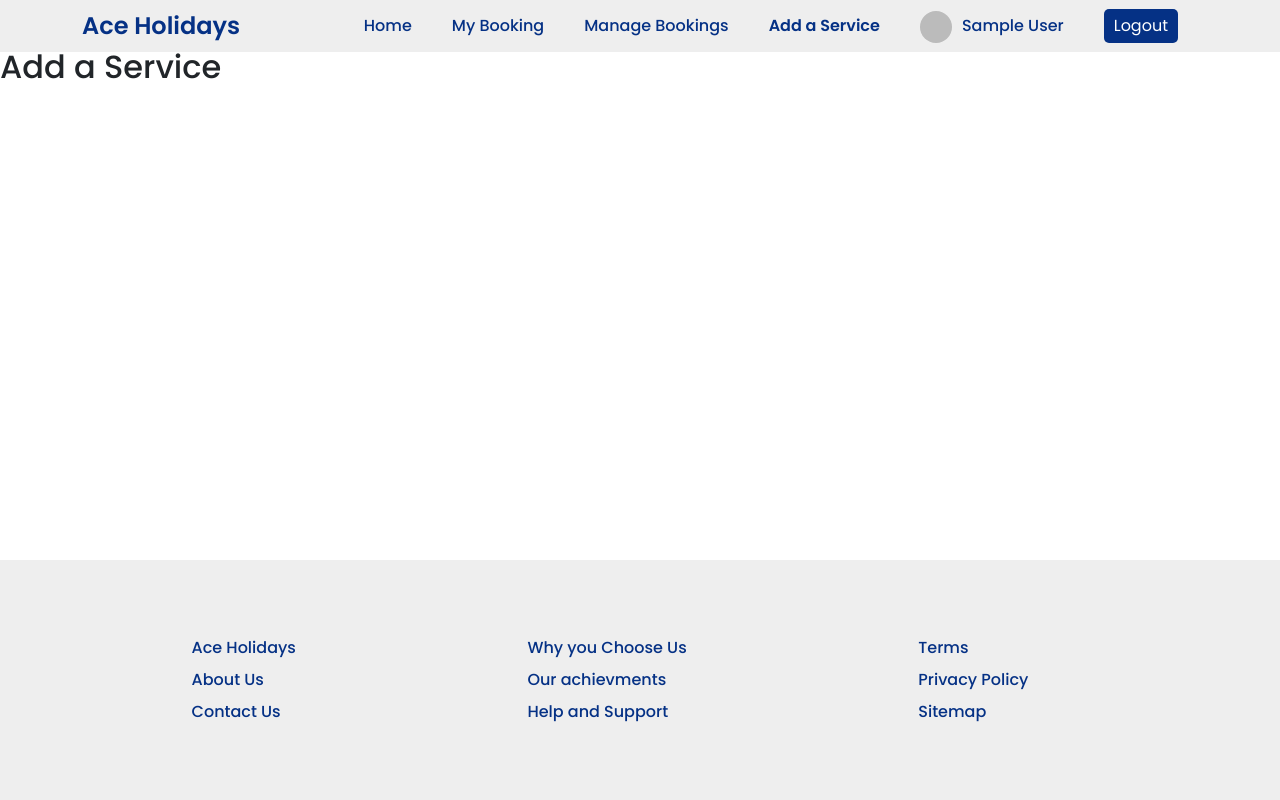
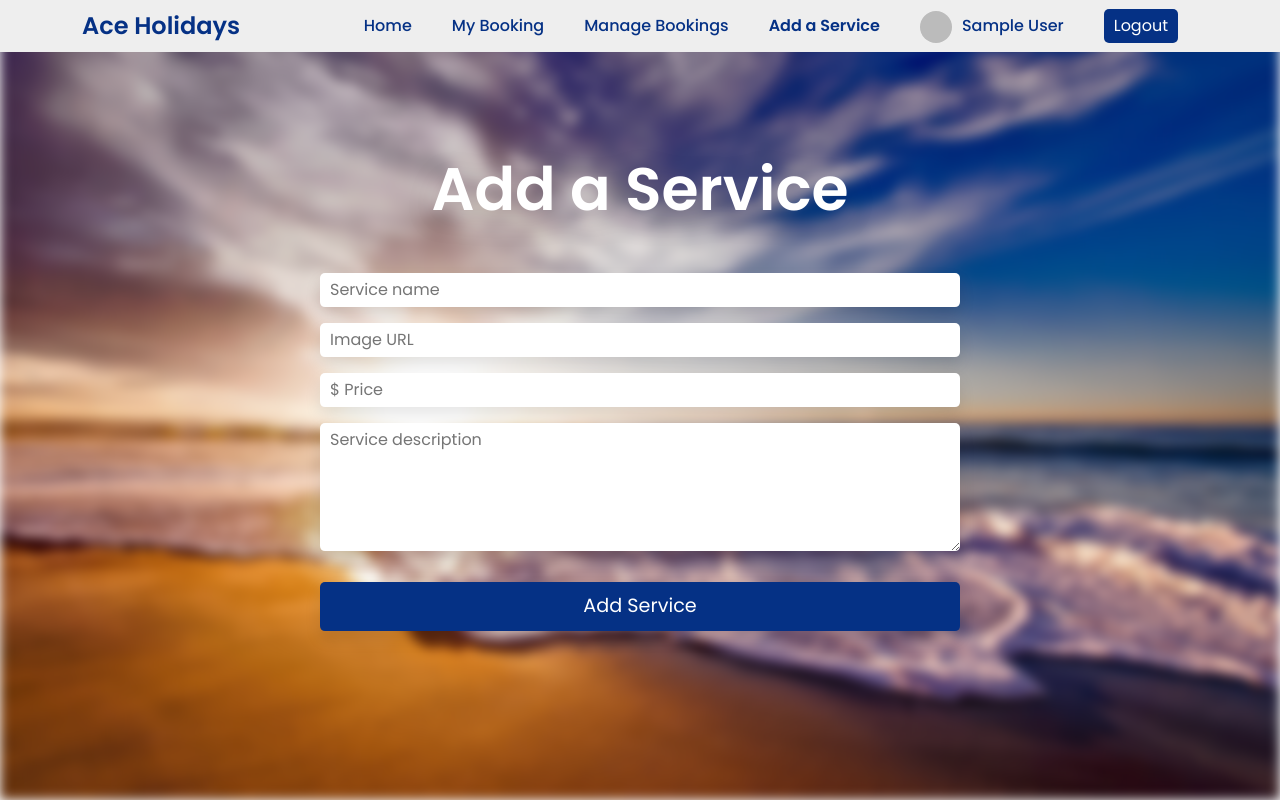
Before and after one commit to msadikjowel/tourism-website-clientside, a React (Create React App) app: page /addService in a window 1280 px wide. Shown: the top 800 px of the page. Built offline with nearby package versions, Linux system fonts and the light colour scheme; no server answers; sample sign-in values are in the browser's storage.

Commit message:
final added

```diff
--- a/src/Pages/AddService/AddService.css
+++ b/src/Pages/AddService/AddService.css
@@ -0,0 +1,78 @@
+.addService-banner{
+    /* border: 1px solid red; */
+    width: 100%;
+    height: 100vh;
+    background-image: url(./../../images/addservice.jpg);
+    filter: blur(6px);
+    -webkit-filter: blur(6px);
+    background-position: center;
+    background-repeat: no-repeat;
+    background-size: cover;
+}
+
+.addService-text {
+    color: white;
+    font-weight: bold;
+    position: absolute;
+    top: 50%;
+    left: 50%;
+    transform: translate(-50%, -50%);
+    z-index: 2;
+    width: 80%;
+    padding: 20px;
+    text-align: center;
+}
+
+.addService-text h2{
+    font-weight: bolder;
+    font-size: 60px;
+    margin-bottom: 3rem;
+    filter: drop-shadow(0 .5rem 1rem rgba(0,0,0,.1));
+
+}
+
+.addService-text input, textarea{
+    border: none;
+    outline: none;
+    border-radius: 5px;
+    margin-bottom: 1rem;
+    padding: 5px 10px;
+    width: 40rem;
+    box-shadow:0 .5rem 1rem rgba(0,0,0,.1);
+
+}
+
+.addService-text textarea{
+    height: 8rem;
+}
+
+.addService-text #addServiceBtn{
+    border: none;
+    padding: 10px 20px;
+    font-size: 1.2rem;
+    background-color: #053185;
+    color: #fff;
+    border-radius: 5px;
+}
+
+
+/* media queries */
+@media(max-width: 768px){
+    .addService-text h2{
+        font-size: 40px;
+    }
+
+    .addService-text input, textarea{
+        width: 20rem;
+    }
+}
+
+@media(max-width: 400px){
+    .addService-text h2{
+        font-size: 30px;
+    }
+
+    .addService-text input, textarea{
+        width: 10rem;
+    }
+}
--- a/src/Pages/AddService/AddService.js
+++ b/src/Pages/AddService/AddService.js
@@ -1,10 +1,55 @@
 import React from 'react';
+import { useForm } from "react-hook-form";
+
 import './AddService.css'
 
 const AddService = () => {
+    // react hook
+    const { register, handleSubmit, reset, formState: { errors } } = useForm();
+    const onSubmit = data => {
+
+
+
+        fetch(`http://localhost:5000/addService`, {
+            method: 'POST',
+            headers: { 'content-type': 'application/json' },
+            body: JSON.stringify(data),
+        })
+            .then(res => res.json())
+            .then(result => {
+
+                alert('Service Added Successfully!');
+                reset();
+            })
+    };
     return (
-        <div>
-            <h2 className="mt-5">Add a Service</h2>
+        <div className="addService">
+            <div className="addService-banner">
+
+            </div>
+            <div className="addService-text">
+
+
+
+                <h2 className="">Add a Service</h2>
+
+                <form onSubmit={handleSubmit(onSubmit)}>
+
+                    <input {...register("name", { required: true, maxLength: 20 })} placeholder="Service name" /> <br />
+
+
+
+                    <input {...register("img", { required: true })} placeholder="Image URL" /> <br />
+
+                    <input type="number" {...register("price", { required: true })} placeholder="$ Price" /> <br />
+
+                    <textarea {...register("desc", { required: true })} placeholder="Service description" /> <br />
+
+                    {errors.img && <span>Required field can't be empty</span>} <br />
+
+                    <input id="addServiceBtn" type="submit" value="Add Service" />
+                </form>
+            </div>
         </div>
     );
 };
--- a/src/Pages/Home/Services/Services.css
+++ b/src/Pages/Home/Services/Services.css
@@ -4,7 +4,7 @@
 
 .services-contents #services-title{
     font-weight: bolder;
-    font-size: 40px;
+    font-size: 60px;
     margin: 8rem 0;
 }
 
--- a/src/Pages/Home/Services/Services.js
+++ b/src/Pages/Home/Services/Services.js
@@ -1,5 +1,7 @@
 import React, { useEffect, useState } from 'react';
+import { Spinner } from 'react-bootstrap';
 import { Link } from 'react-router-dom';
+import useAuth from '../../../hooks/useAuth';
 import './Services.css'
 
 const Services = () => {
@@ -10,6 +12,11 @@ const Services = () => {
             .then(res => res.json())
             .then(data => setServices(data))
     }, []);
+
+    const { isLoading } = useAuth();
+    if (isLoading) {
+        return <div className="services-contents mt-5"><Spinner animation="grow" variant="primary" /></div>
+    }
     return (
         <div className="my-5 container services-contents">
             <h2 id="services-title">TRAVEL <span>PACKAGES</span></h2>
@@ -19,14 +26,14 @@ const Services = () => {
                     <div className="allServices" key={service?._id}>
                         <div className="singleService">
                             <div className="serviceImg">
-                                <img src={service.img} alt="" />
+                                <img src={service?.img} alt="" />
                             </div>
                             <div className="serviceText">
-                                <h2>{service.name} <span>{service.price}$</span></h2>
-                                <p>{service.desc}</p>
+                                <h2>{service.name} <span>{service?.price}$</span></h2>
+                                <p>{service?.desc}</p>
 
 
-                                <Link to={`/singleService/${service._id}`}>
+                                <Link to={`/singleService/${service?._id}`}>
                                     <button>Book Now</button>
                                 </Link>
 
--- a/src/Pages/Login/Login.js
+++ b/src/Pages/Login/Login.js
@@ -19,6 +19,10 @@ const Login = () => {
                 history.push(redirect_uri);
             })
     }
+
+    const handleLogin = () => {
+        alert('This function still on beta testing. Try Google sign in please.')
+    }
     return (
         <div>
             <div className="login">
@@ -36,7 +40,7 @@ const Login = () => {
                             <Form.Control type="pass" placeholder="Enter password" />
                         </Form>
 
-                        <button id="loginButton">Login</button>
+                        <button id="loginButton" onClick={handleLogin}>Login</button>
                         <h3>or</h3>
                         <button onClick={handleGoogleLogin}>Login with Google</button>
                     </div>
--- a/src/Pages/ManageBookings/ManageBookings.js
+++ b/src/Pages/ManageBookings/ManageBookings.js
@@ -1,10 +1,99 @@
-import React from 'react';
+import React, { useEffect, useState } from 'react';
+import { FontAwesomeIcon } from '@fortawesome/react-fontawesome';
+import { faCheck, faTrashAlt } from '@fortawesome/free-solid-svg-icons';
+import { Table } from 'react-bootstrap';
 import './ManageBooking.css'
 
+
+// fontawesome
+const update = <FontAwesomeIcon icon={faCheck} />
+const del = <FontAwesomeIcon icon={faTrashAlt} />
+
 const ManageBookings = () => {
+
+    const [allBookings, setAllBookings] = useState([]);
+
+    useEffect(() => {
+        fetch(`http://localhost:5000/allBookings`)
+            .then(res => res.json())
+            .then(data => setAllBookings(data))
+    }, [allBookings]);
+
+
+    // delete a booking
+    const handleDeleteBooking = id => {
+        const proceedDelete = window.confirm('Are you sure to delete your booking?')
+        if (proceedDelete) {
+            fetch(`http://localhost:5000/confirmBooking/${id}`, {
+                method: 'DELETE'
+            })
+                .then(res => res.json())
+                .then(data => {
+                    if (data.deletedCount > 0) {
+                        alert('Successfully Deleted!');
+                        const rest = allBookings.filter(booking => booking._id !== id);
+                        setAllBookings(rest);
+                    }
+                })
+        }
+    }
+
+
+    // update
+    const handleUpdateBooking = id => {
+        fetch(`http://localhost:5000/updateBooking/${id}`, {
+            method: 'PUT',
+            headers: { 'content-type': 'application/json' },
+            body: JSON.stringify(allBookings)
+        })
+            .then(res => res.json())
+            .then(data => {
+                if (data.modifiedCount > 0) {
+                    // console.log(data)
+                    alert('Booking Approved Successfully!');
+                }
+            })
+    }
+
+
     return (
-        <div>
-            <h2 className="mt-5">Mange booking</h2>
+        <div className="container booking-container">
+            <h2 className="myBooking">Admin Dashboard</h2>
+
+            <Table responsive striped bordered hover id="table-contents">
+                <thead>
+                    <tr>
+                        <th>#</th>
+                        <th>Service Name</th>
+                        <th>Price</th>
+                        <th>Customer Name</th>
+                        <th>Customer Email</th>
+                        <th>Customer Phone</th>
+                        <th>Address</th>
+                        <th>Status</th>
+                        <th>Activity</th>
+                    </tr>
+                </thead>
+                <tbody>
+                    {
+                        allBookings.map((booking, index) =>
+                            <tr key={booking?._id}>
+                                <td>{index + 1}</td>
+                                <td>{booking?.serviceName}</td>
+                                <td>${booking?.price}</td>
+                                <td>{booking?.fullName}</td>
+                                <td>{booking?.email}</td>
+                                <td>{booking?.phone}</td>
+                                <td>{booking?.address}</td>
+                                <td>{booking?.status}</td>
+                                <td><button title="Approve" onClick={() => handleUpdateBooking(booking?._id)}>{update}</button> <button title="Delete" onClick={() => handleDeleteBooking(booking?._id)}>{del}</button></td>
+                            </tr>
+                        )
+                    }
+
+                </tbody>
+            </Table>
+
         </div>
     );
 };
--- a/src/Pages/MyBooking/MyBooking.js
+++ b/src/Pages/MyBooking/MyBooking.js
@@ -6,7 +6,7 @@ import useAuth from '../../hooks/useAuth';
 import './MyBooking.css'
 
 // font awesome icon
-const update = <FontAwesomeIcon icon={faCheck} />
+// const update = <FontAwesomeIcon icon={faCheck} />
 const del = <FontAwesomeIcon icon={faTrashAlt} />
 
 const MyBooking = () => {
@@ -24,6 +24,8 @@ const MyBooking = () => {
 
     // delete a booking
     const handleDeleteBooking = id => {
+        const proceedDelete = window.confirm('Are you sure to delete your booking?')
+        if (proceedDelete) {
             fetch(`http://localhost:5000/confirmBooking/${id}`, {
                 method: 'DELETE'
             })
@@ -35,6 +37,7 @@ const MyBooking = () => {
                         setMyBookings(rest);
                     }
                 })
+        }
     }
 
 
@@ -60,7 +63,7 @@ const MyBooking = () => {
                     {
                         myBookings.map((booking, index) =>
                             <tr key={booking?._id}>
-                                <td>{index}</td>
+                                <td>{index + 1}</td>
                                 <td>{booking?.serviceName}</td>
                                 <td>${booking?.price}</td>
                                 <td>{booking?.fullName}</td>
@@ -68,7 +71,7 @@ const MyBooking = () => {
                                 <td>{booking?.phone}</td>
                                 <td>{booking?.address}</td>
                                 <td>{booking?.status}</td>
-                                <td><button title="Approve">{update}</button> <button title="Delete" onClick={() => handleDeleteBooking(booking?._id)}>{del}</button></td>
+                                <td><button title="Delete" onClick={() => handleDeleteBooking(booking?._id)}>{del}</button></td>
                             </tr>
                         )
                     }
```
Also changed, not shown: src/images/addservice.jpg (added), 1 other file (tests, documents, lock files or other folders). Lines whose indentation alone changed are shown as unchanged.
